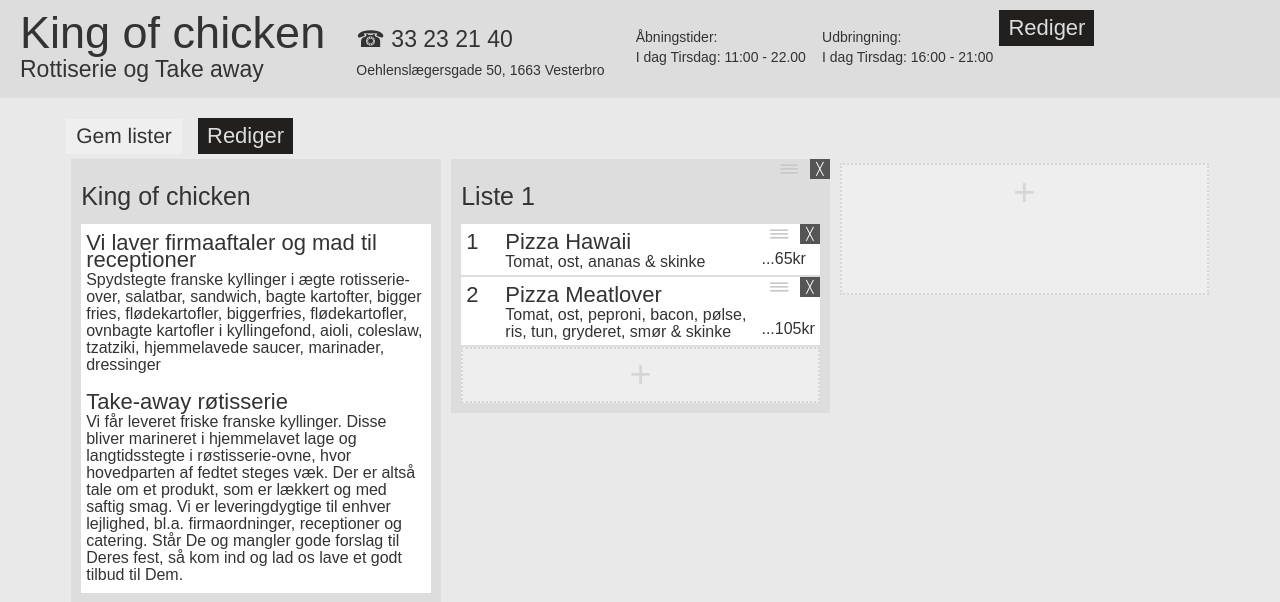
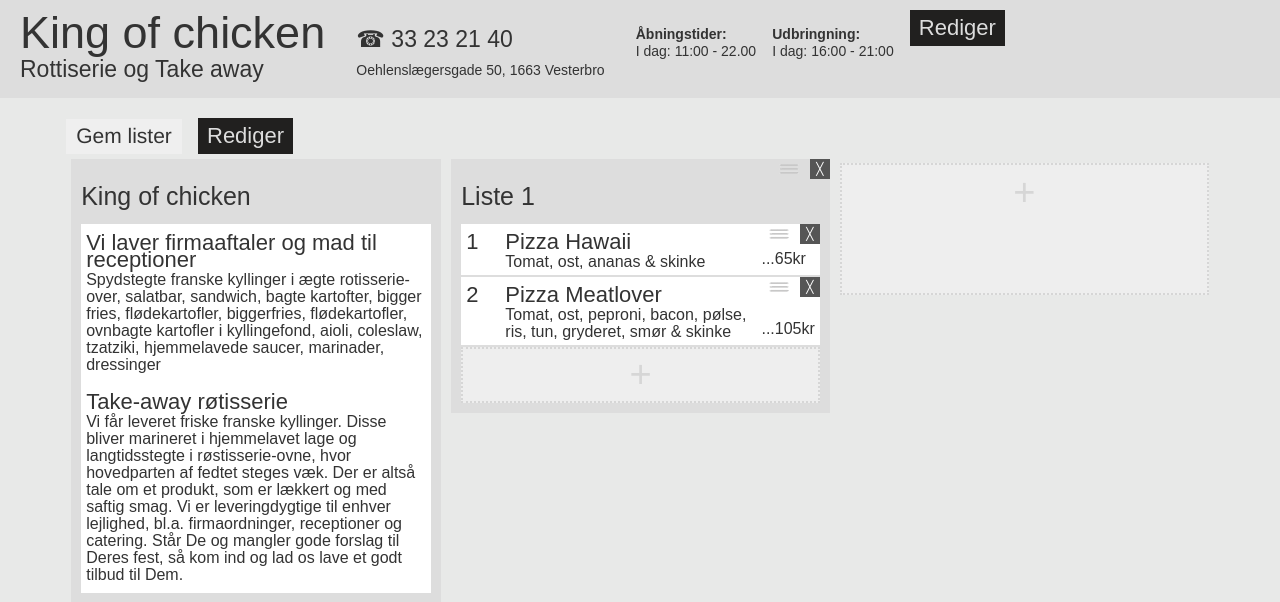
Before and after one commit to christianskovengaard/MyLocalMenu, a PHP site: page /admin.php in a window 1280 px wide. Shown: the part 80-682 px from the top of the page. Run offline with PHP 8.4, Linux system fonts and the light colour scheme.

Commit message:
change layout openinghours in admin.php

```diff
--- a/admin.php
+++ b/admin.php
@@ -44,8 +44,8 @@
                     <div class="RestaurantPhone"><h2>☎ 33 23 21 40</h2></div>
                     <div class="RestaurantAdresse"><h4>Oehlenslægersgade 50, 1663 Vesterbro</h4></div>
                 </div>
-                    <div class="Restaurant OpeningHours"><h4>Åbningstider:</h4><h4>I dag Tirsdag: 11:00 - 22.00</h4></div>
-                    <div class="Restaurant Delivery"><h4>Udbringning:</h4><h4>I dag Tirsdag: 16:00 - 21:00</h4></div>
+                <div class="Restaurant OpeningHours"><h4><b>Åbningstider:</b></h4><h4>I dag: 11:00 - 22.00</h4></div>
+                <div class="Restaurant Delivery"><h4><b>Udbringning:</b></h4><h4>I dag: 16:00 - 21:00</h4></div>
                 <div class="buttonEdit" onclick="HideShowSwitch('PopUpWindow','EditRestaurantInfo');">Rediger</div>
              </div>
         </div>
--- a/css/general_admin.css
+++ b/css/general_admin.css
@@ -82,8 +82,8 @@ input {
     .Restaurant.Name h1 { margin: 15px 0 0 0; }
     .RestaurantPhone {  }
     .Restaurant.OpeningHours { margin: 10px 0 0 0; }
-        .Restaurant.PhoneInfo h2, h4{ margin: 15px 0 0 0; }
-    .Restaurant.Delivery {  margin: 10px 0 0 10px; }
+        .Restaurant.PhoneInfo h2, h4 { margin: 12px 0 0 0; text-align:left; }
+    .Restaurant.Delivery {  margin: 10px 10px 0 10px; }
 
 /* ::::::::::::::::: Sortabel :::::::::::::::::::::  */
 
@@ -148,7 +148,7 @@ input {
             .sortableLi h1, .InfoSlide h1 { color: #333; font-size: 22px; line-height: 17px; margin: 0; }
             .sortableLi h2, .InfoSlide h2 { color: #333; font-size: 16px; line-height: 17px; margin: 3px 0 0 0; }
         .DishDescription {  }
-    .DishPrice { display: inline-table; vertical-align: bottom; text-align: right;  }
+    .DishPrice { display: inline-table; vertical-align: bottom; text-align: right; }
         .DishPrice h2 { display: inline; text-align: right;}
 
 .DishEditWrapper { position: absolute; top:0px; right: 0px; padding: 0; text-align: center; }
--- a/js/general.js
+++ b/js/general.js
@@ -86,7 +86,7 @@ function CreateNewLiInSortableList(id)
                 var sNewMenuCardItemPriceH22 = document.createElement("h2");
                 sNewMenuCardItemPrice.appendChild(sNewMenuCardItemPriceH22);
 
-                    var sNewMenuCardItemPriceH2Text = document.createTextNode('100');
+                    var sNewMenuCardItemPriceH2Text = document.createTextNode('0');
                     sNewMenuCardItemPriceH22.appendChild(sNewMenuCardItemPriceH2Text);
 
                 var sNewMenuCardItemPriceH222 = document.createElement("h2");
```
